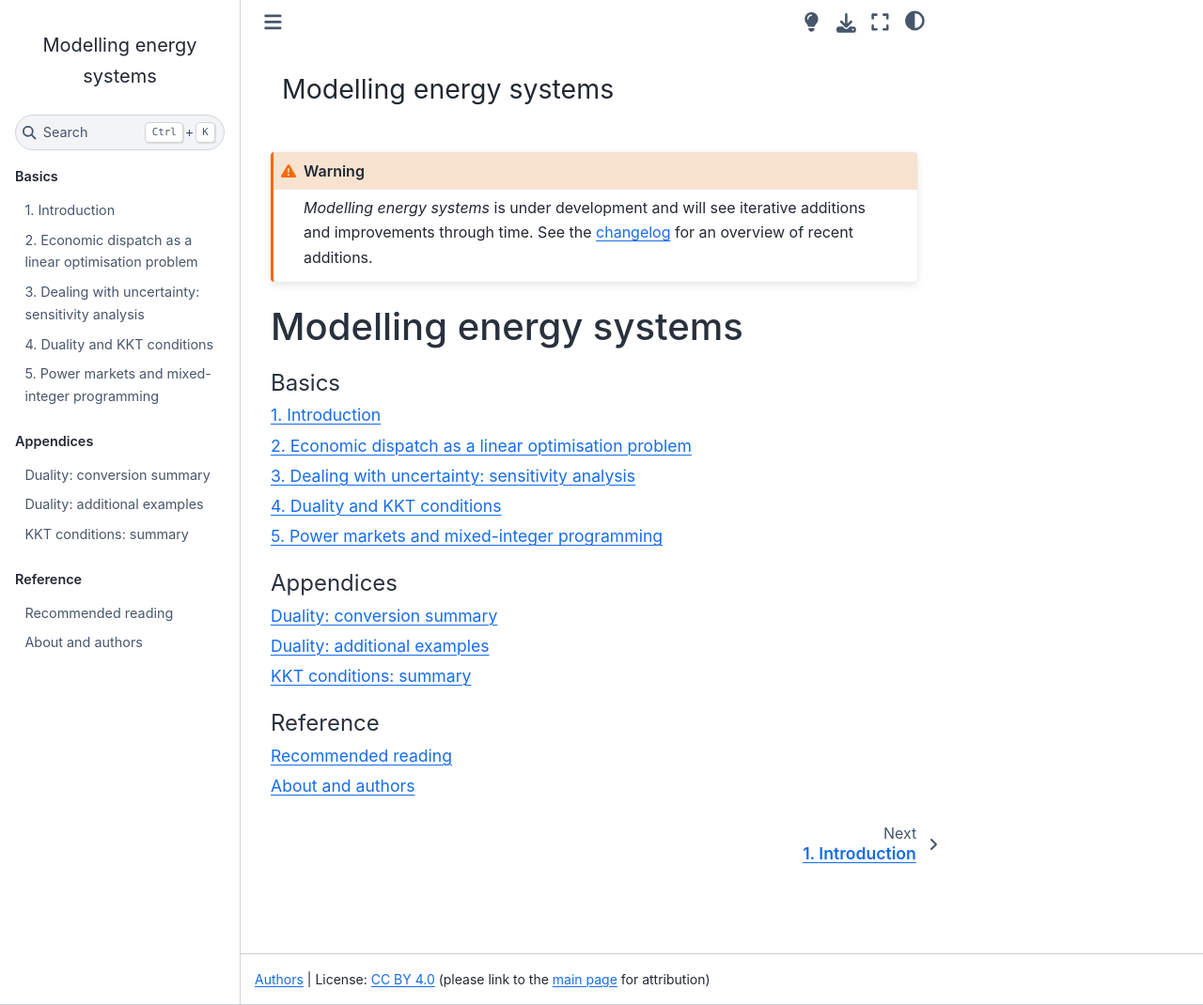
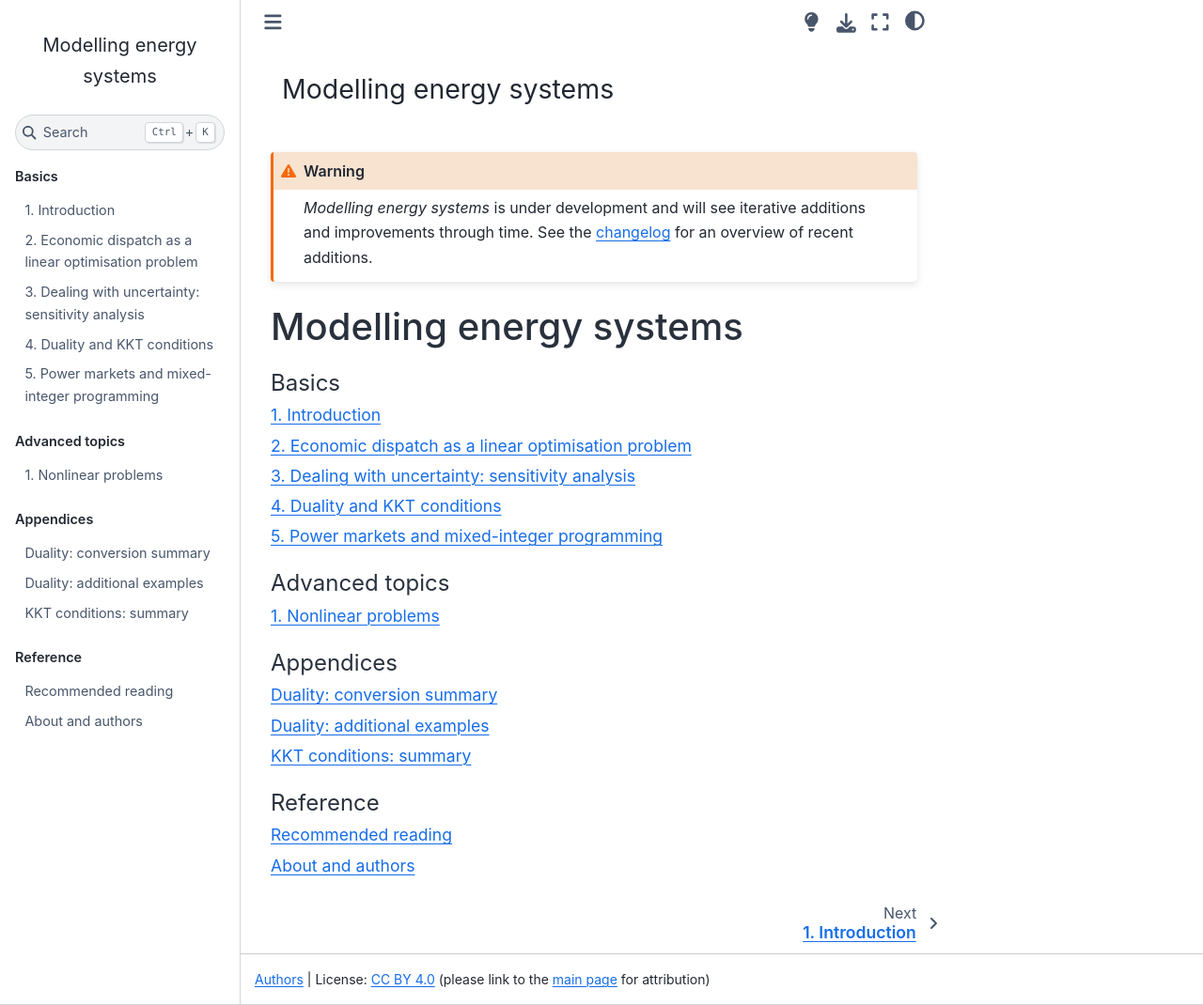
Before and after one commit to sjpfenninger/modelling-energy-systems, a Jupyter Book: the page built from index.md, in a window 1280 px wide and 1070 px high. Shown: the whole window at 94% size. Built offline with Jupyter Book 1.0.4 settings and Sphinx 7.4.7 and the Sphinx Book theme 1.1.4, drawn with Linux system fonts in a browser that asks for light colours; comment, search, counter and statistics services are not loaded; some of the changed lines change nothing that is shown.

Commit message:
Add nonlinear chapter to TOC

```diff
--- a/_toc.yml
+++ b/_toc.yml
@@ -10,11 +10,11 @@ parts:
     - file: basics/duality-kkts.md
     - file: basics/markets-milp.md
     # - file: basics/modelling-languages.md
-# - caption: Advanced topics
-#   numbered: true
-#   chapters:
+- caption: Advanced topics
+  numbered: true
+  chapters:
     # - file: advanced/mixed-complementarity.md
-    # - file: advanced/nonlinear.md
+    - file: advanced/nonlinear.md
     # - file: advanced/parametric-uncertainty.md
 - caption: Appendices
   chapters:
```
